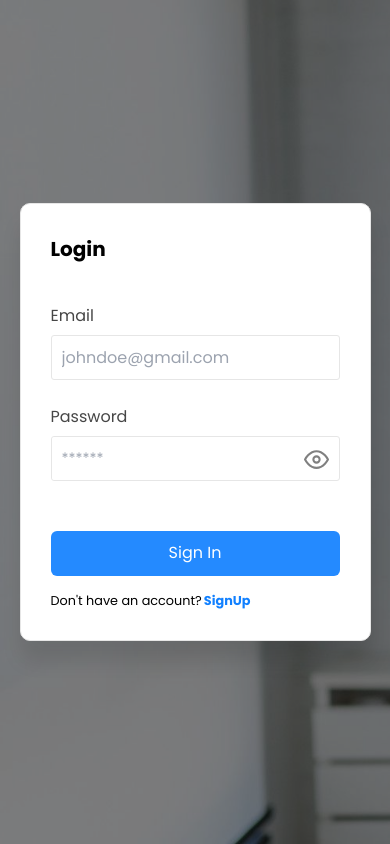
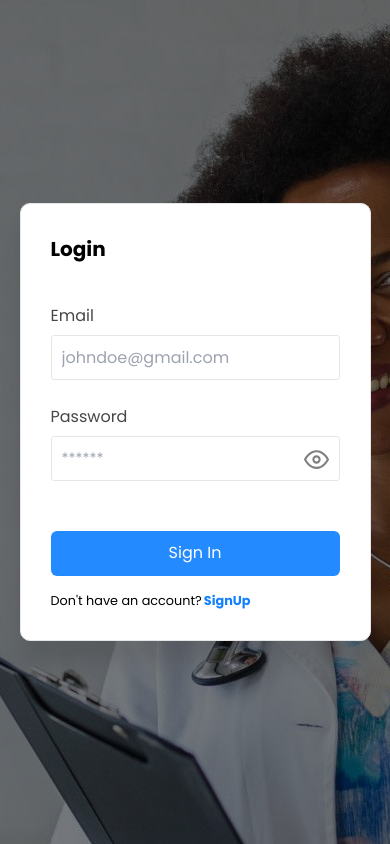
Before and after one commit to gbenga2540/React_JS_FUTA_Clinic, a React (Create React App) app: page /login in a window 390 px wide. Built offline with nearby package versions, Linux system fonts and the light colour scheme.

Commit message:
Mobile Background

```diff
--- a/src/index.scss
+++ b/src/index.scss
@@ -24,6 +24,10 @@ body {
     background-repeat: no-repeat;
     background-size: cover;
 
+    @media (max-width: 500px) {
+        background: url('./Images/background_mobile.jpg');
+    }
+
     &::-webkit-scrollbar {
         display: none;
     }
```
Also changed, not shown: src/Images/background_mobile.jpg (added).
